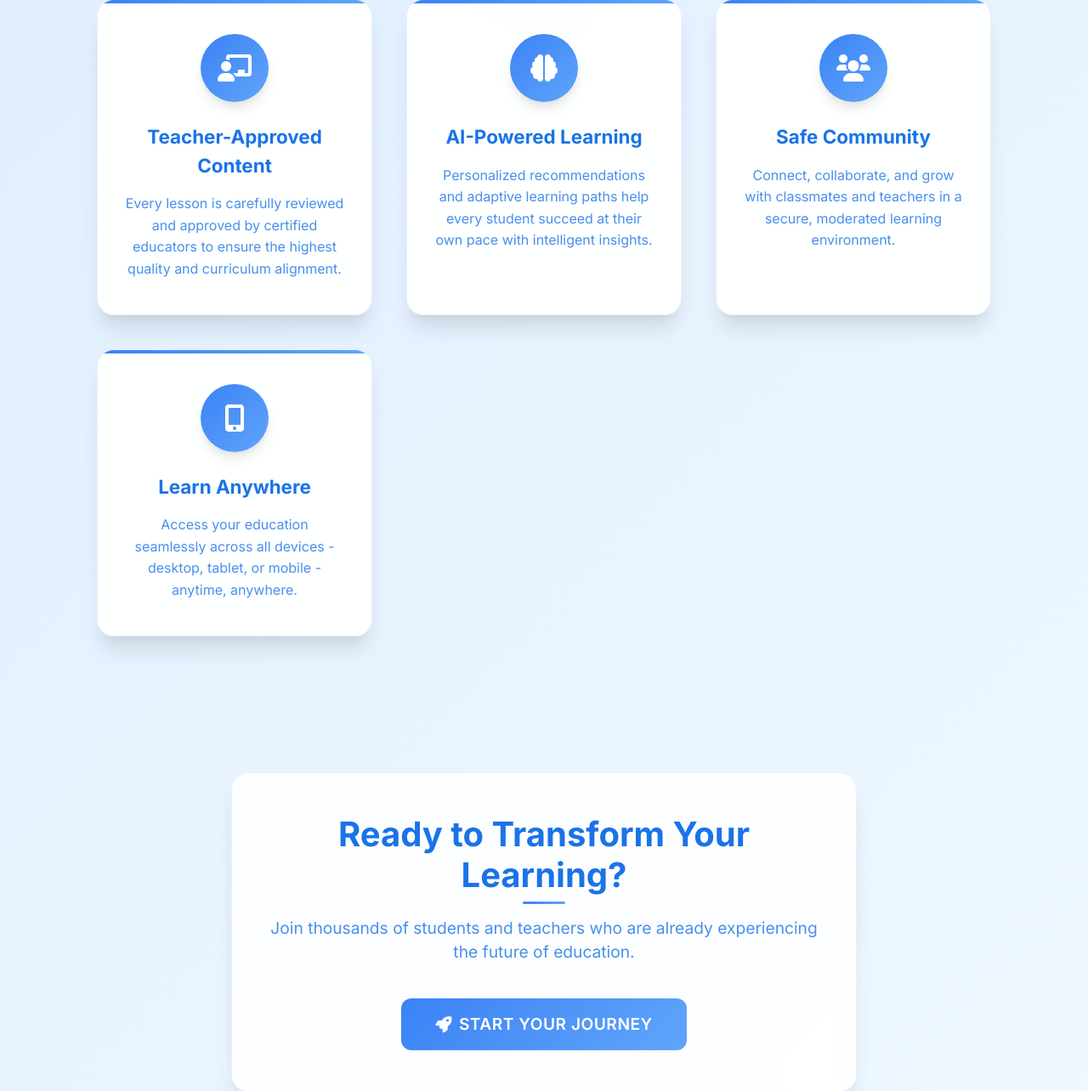
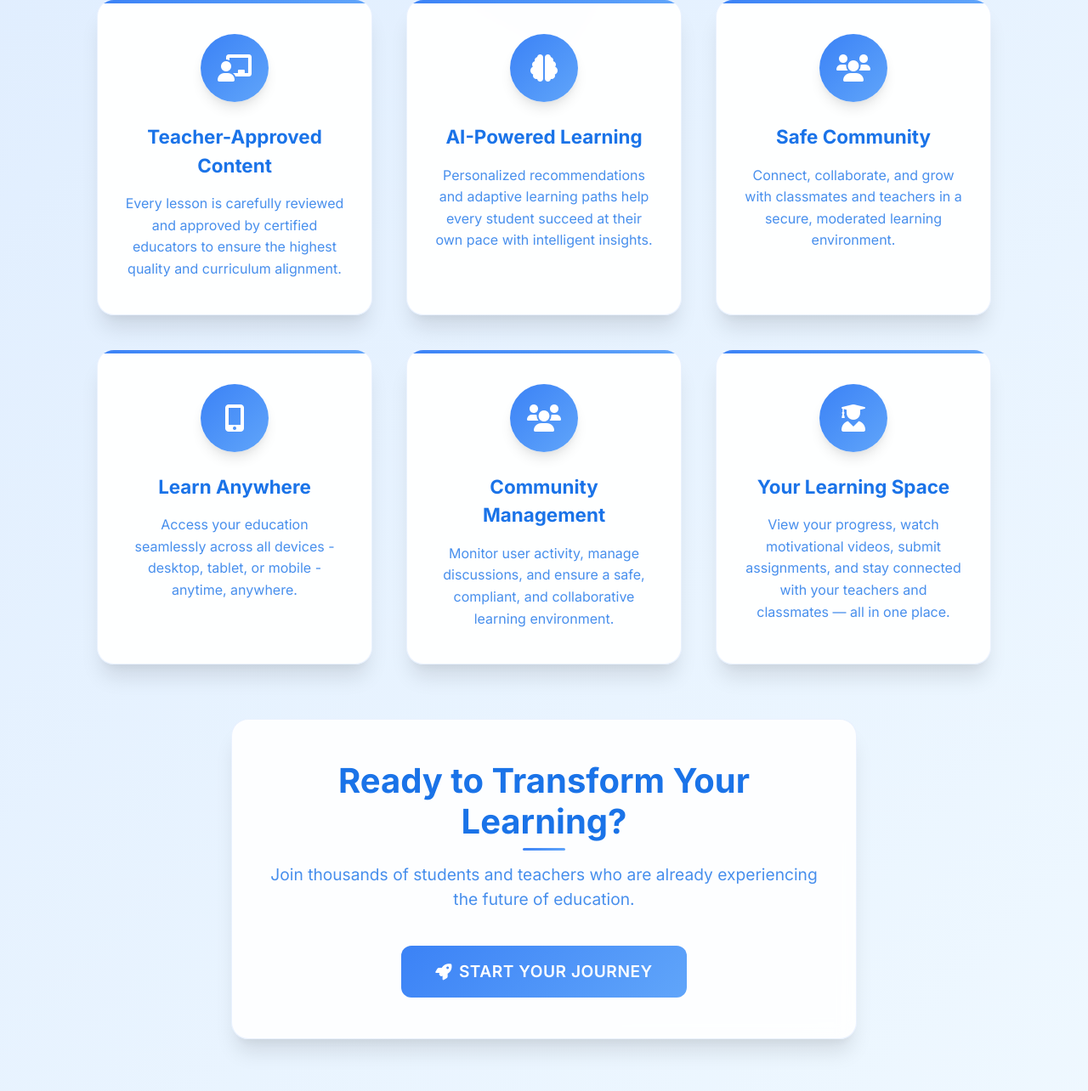
Before and after one commit to codingburgas/2425-11-g-pp-student-practices-assignment-team9, a Python web app: template My_path_team9/main/templates/index.html in a window 1280 px wide. Shown: the part 1061-2345 px from the top of the page at 85% size. Run offline with Jinja, Linux system fonts and the light colour scheme; the template is opened without the code that fills it, so the values that code supplies are empty; some libraries are stand-ins or nearby versions.

Commit message:
Add cards to the main page

```diff
--- a/My_path_team9/main/templates/index.html
+++ b/My_path_team9/main/templates/index.html
@@ -536,7 +536,24 @@ body.dark-mode .btn-outline:hover {
       <div class="feature-title">Learn Anywhere</div>
       <div class="feature-desc">Access your education seamlessly across all devices - desktop, tablet, or mobile - anytime, anywhere.</div>
     </div>
+
+    <div class="feature-card scroll-animate">
+      <div class="feature-icon">
+        <i class="fas fa-users"></i>
+      </div>
+    <div class="feature-title">Community Management</div>
+    <div class="feature-desc">Monitor user activity, manage discussions, and ensure a safe, compliant, and collaborative learning environment.</div>
+    </div>
+
+    <div class="feature-card scroll-animate">
+     <div class="feature-icon">
+     <i class="fas fa-user-graduate"></i>
+    </div>
+  <div class="feature-title">Your Learning Space</div>
+  <div class="feature-desc">
+    View your progress, watch motivational videos, submit assignments, and stay connected with your teachers and classmates — all in one place.
   </div>
+</div>
 </div>
 
 <!-- Call to Action Section -->
```
